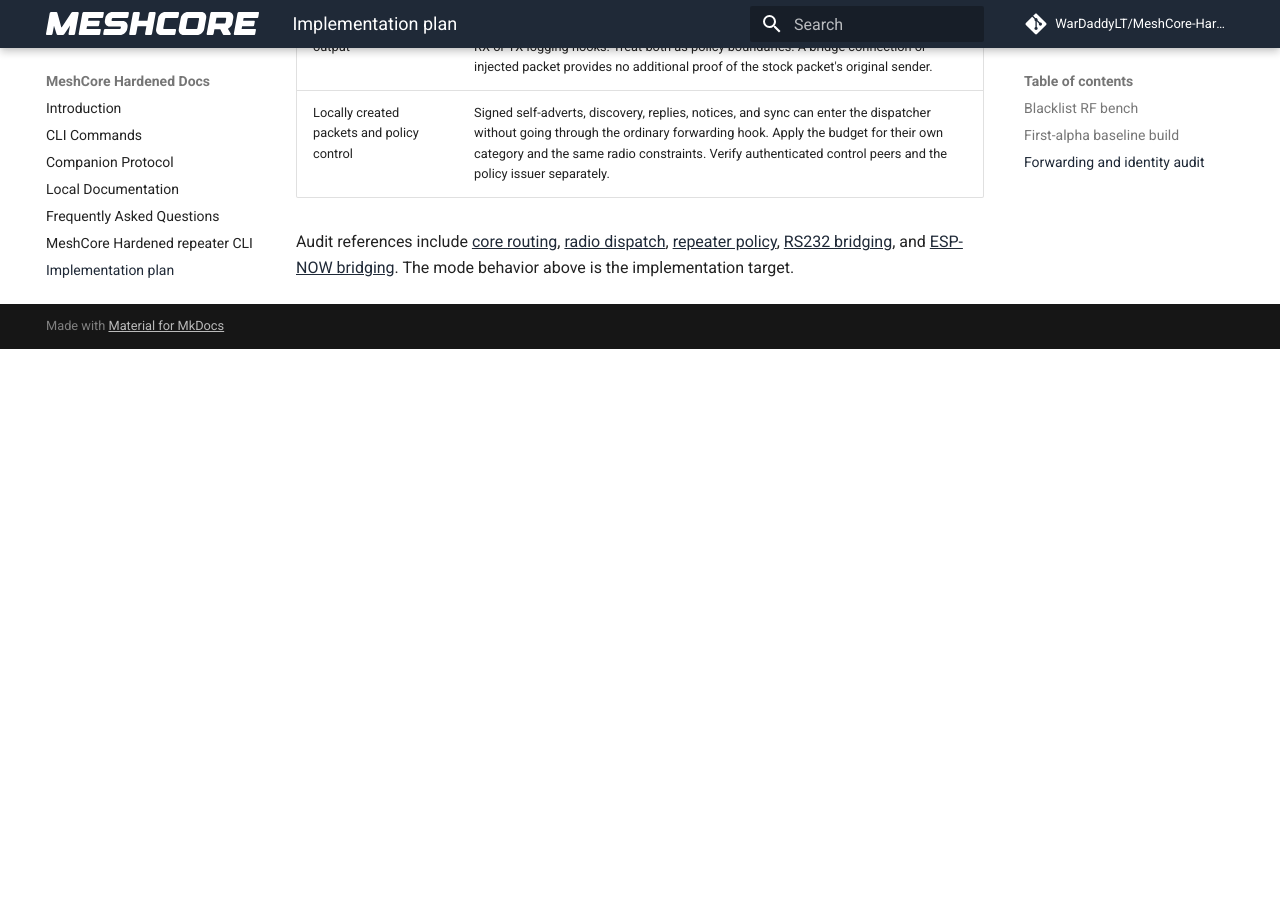
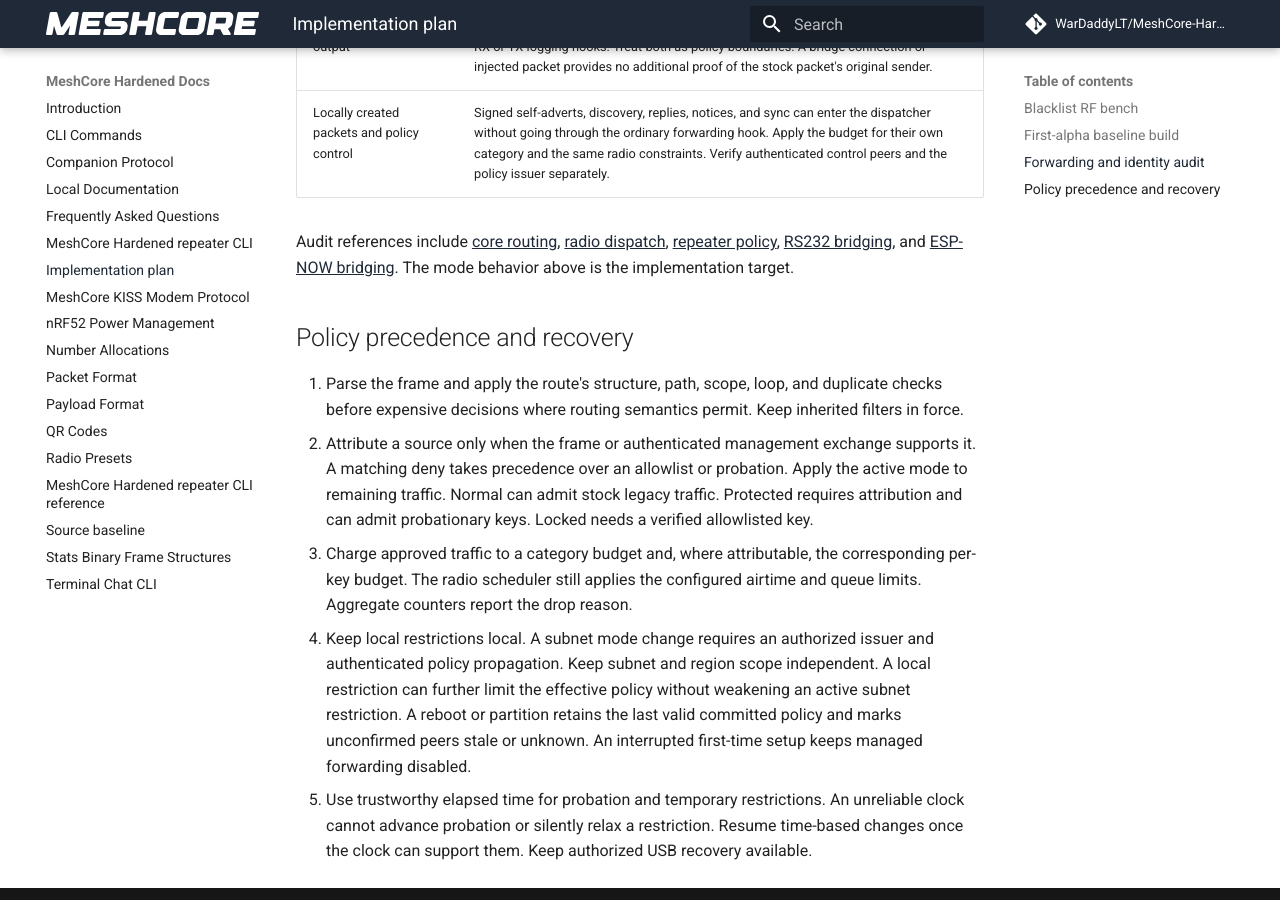
Before and after one commit to WarDaddyLT/MeshCore-Hardened, an MkDocs documentation site: the page built from docs/implementation-plan.md, in a window 1280 px wide and 900 px high, scrolled down 2330 px. Built offline with MkDocs 1.6.1 and Material for MkDocs 9.7.7, drawn with Linux system fonts in a browser that asks for light colours; comment, search, counter and statistics services are not loaded; before the commit the page ends 2679 px from its top, so only the background shows below that.

Commit message:
MSHCHRD-14 Specify forwarding precedence and policy recovery (#32)

```diff
--- a/docs/implementation-plan.md
+++ b/docs/implementation-plan.md
@@ -40,3 +40,11 @@ The imported baseline commit `0bf5d85388fb98bd0b392301776786b56c31079b` contains
 | Locally created packets and policy control | Signed self-adverts, discovery, replies, notices, and sync can enter the dispatcher without going through the ordinary forwarding hook. Apply the budget for their own category and the same radio constraints. Verify authenticated control peers and the policy issuer separately. |
 
 Audit references include [core routing](../src/Mesh.cpp), [radio dispatch](../src/Dispatcher.cpp), [repeater policy](../examples/simple_repeater/MyMesh.cpp), [RS232 bridging](../src/helpers/bridges/RS232Bridge.cpp), and [ESP-NOW bridging](../src/helpers/bridges/ESPNowBridge.cpp). The mode behavior above is the implementation target.
+
+## Policy precedence and recovery
+
+1. Parse the frame and apply the route's structure, path, scope, loop, and duplicate checks before expensive decisions where routing semantics permit. Keep inherited filters in force.
+2. Attribute a source only when the frame or authenticated management exchange supports it. A matching deny takes precedence over an allowlist or probation. Apply the active mode to remaining traffic. Normal can admit stock legacy traffic. Protected requires attribution and can admit probationary keys. Locked needs a verified allowlisted key.
+3. Charge approved traffic to a category budget and, where attributable, the corresponding per-key budget. The radio scheduler still applies the configured airtime and queue limits. Aggregate counters report the drop reason.
+4. Keep local restrictions local. A subnet mode change requires an authorized issuer and authenticated policy propagation. Keep subnet and region scope independent. A local restriction can further limit the effective policy without weakening an active subnet restriction. A reboot or partition retains the last valid committed policy and marks unconfirmed peers stale or unknown. An interrupted first-time setup keeps managed forwarding disabled.
+5. Use trustworthy elapsed time for probation and temporary restrictions. An unreliable clock cannot advance probation or silently relax a restriction. Resume time-based changes once the clock can support them. Keep authorized USB recovery available.
```
